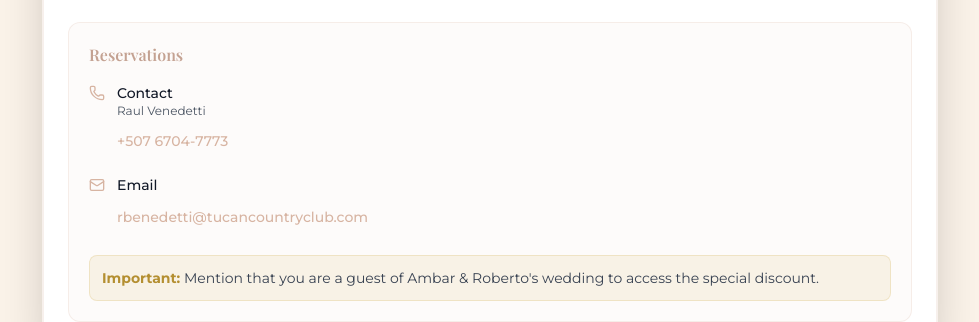
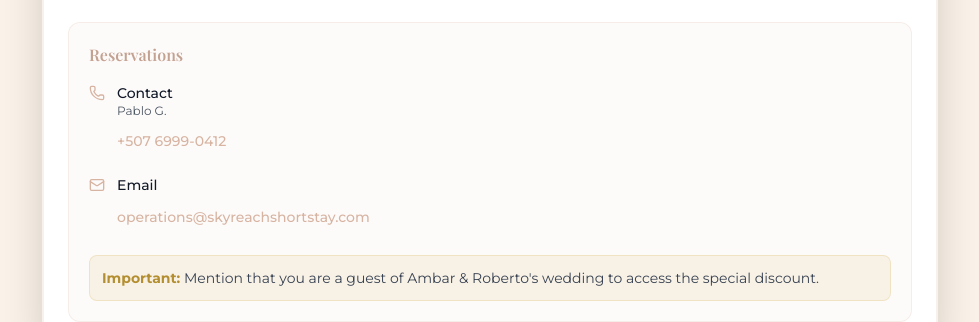
Before and after one commit to RVSolutionsplus507/bodavargasprado, a React (Vite) app: page / in a window 1280 px wide. Shown: the part 9138-9460 px from the top of the page, without its empty margins (150-1129 px from the left). Built offline with nearby package versions, Linux system fonts and the light colour scheme; no server answers; a web font is replaced by a local one.

Commit message:
feat: Changin RVSP contact

```diff
--- a/src/components/sections/AccommodationSection.jsx
+++ b/src/components/sections/AccommodationSection.jsx
@@ -183,7 +183,7 @@ export function AccommodationSection() {
                       <p className="text-xs sm:text-sm font-medium text-gray-900 dark:text-white">{t('home.accommodation.reservations.contact')}</p>
                       <p className="text-xs text-gray-600 dark:text-gray-300">{t('home.accommodation.reservations.contactName')}</p>
                       <a href="tel:+50767047773" className="text-xs sm:text-sm text-wedding-primary font-medium hover:underline min-h-[44px] inline-flex items-center">
-                        +507 6704-7773
+                        +507 6999-0412
                       </a>
                     </div>
                   </div>
@@ -192,8 +192,8 @@ export function AccommodationSection() {
                     <Mail className="w-3.5 h-3.5 sm:w-4 sm:h-4 text-wedding-primary mt-0.5 flex-shrink-0" />
                     <div>
                       <p className="text-xs sm:text-sm font-medium text-gray-900 dark:text-white">{t('home.accommodation.reservations.email')}</p>
-                      <a href="mailto:rbenedetti@tucancountryclub.com" className="text-xs sm:text-sm text-wedding-primary font-medium hover:underline break-all min-h-[44px] inline-flex items-center">
-                        rbenedetti@tucancountryclub.com
+                      <a href="mailto:operations@skyreachshortstay.com" className="text-xs sm:text-sm text-wedding-primary font-medium hover:underline break-all min-h-[44px] inline-flex items-center">
+                        operations@skyreachshortstay.com
                       </a>
                     </div>
                   </div>
--- a/src/i18n/locales/en.json
+++ b/src/i18n/locales/en.json
@@ -172,7 +172,7 @@
         "title": "Reservations",
         "description": "To book, contact the resort directly:",
         "contact": "Contact",
-        "contactName": "Raul Venedetti",
+        "contactName": "Pablo G.",
         "phone": "Phone:",
         "email": "Email",
         "important": "Important:",
--- a/src/i18n/locales/es.json
+++ b/src/i18n/locales/es.json
@@ -172,7 +172,7 @@
         "title": "Reservaciones",
         "description": "Para reservar, contacta directamente al resort:",
         "contact": "Contacto",
-        "contactName": "Raul Venedetti",
+        "contactName": "Pablo G.",
         "phone": "Teléfono:",
         "email": "Correo Electrónico",
         "important": "Importante:",
```
